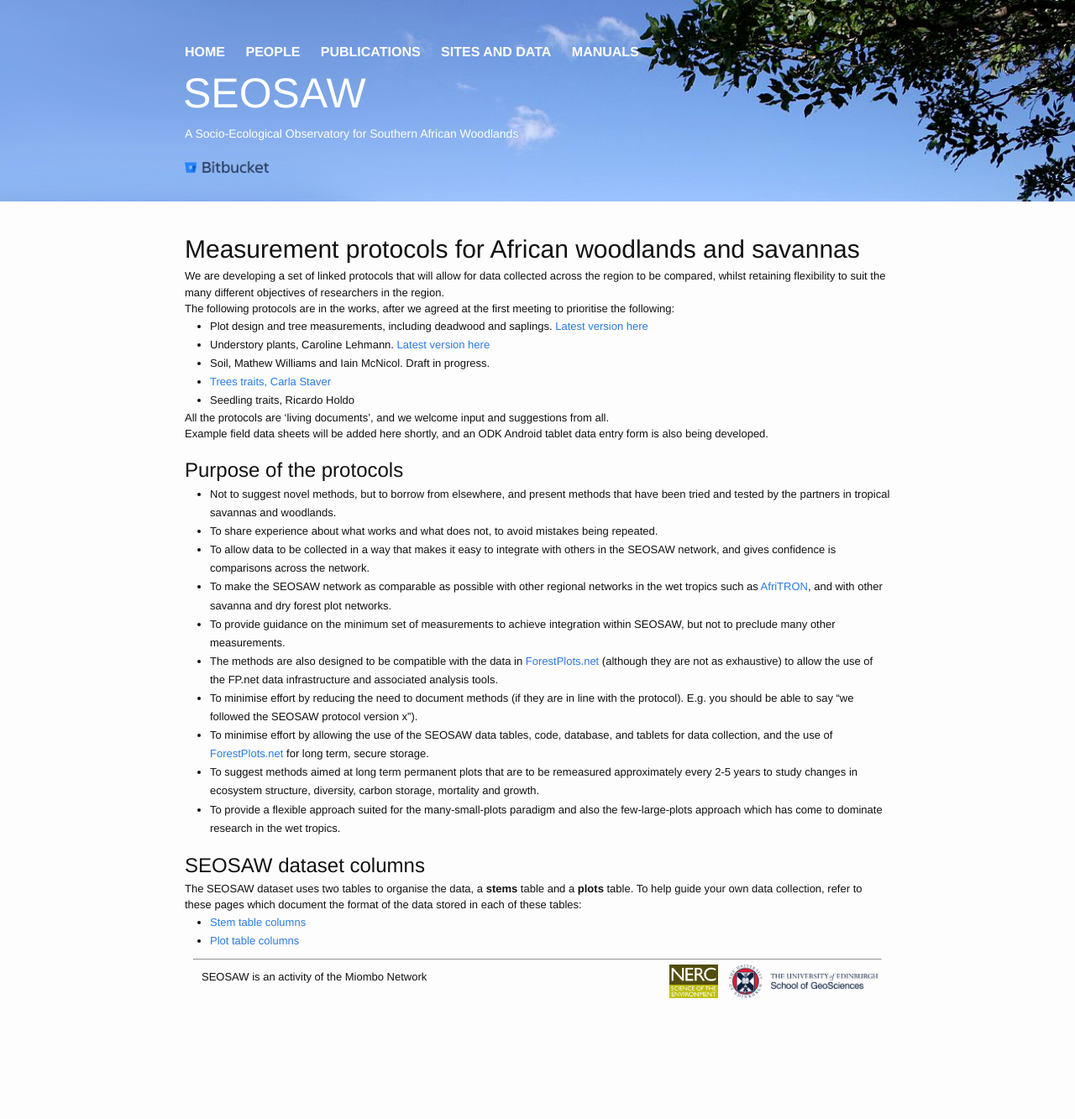
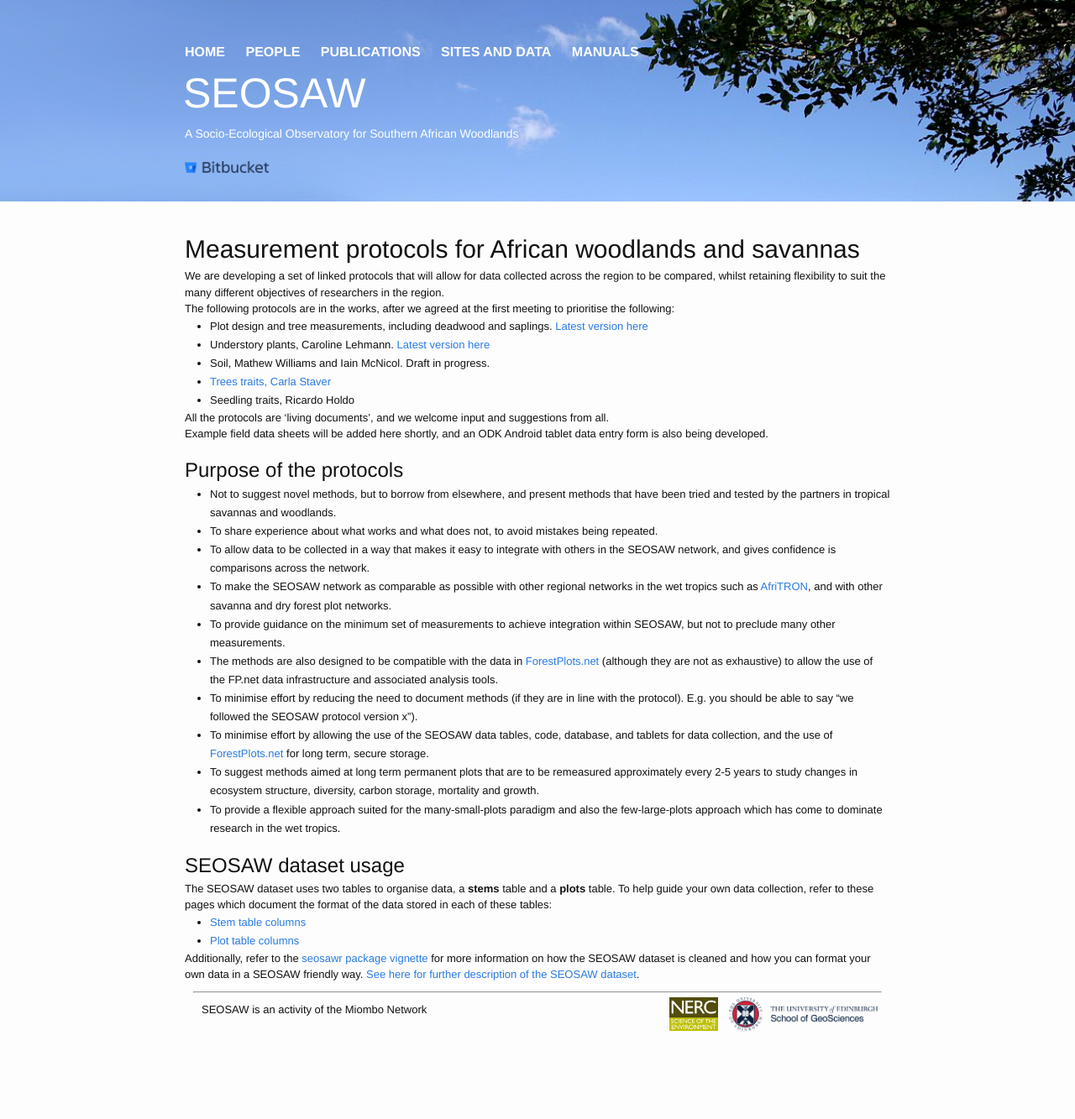
Before and after one commit to seosaw/seosaw.github.io, a Jekyll site: the page built from manuals.md, in a window 1280 px wide. Shown: the whole page at 84% size. Built offline with Jekyll 4.4.1, drawn with Linux system fonts in a browser that asks for light colours; nearby versions of some CDN libraries; our own code applies the rules of GitHub Pages for plain Markdown files; before the commit the page ends 1294 px from its top, so only the background shows below that.

Commit message:
Tiny formatting changes

```diff
--- a/manuals.md
+++ b/manuals.md
@@ -36,9 +36,11 @@ Example field data sheets will be added here shortly, and an ODK Android tablet
 * To suggest methods aimed at long term permanent plots that are to be remeasured approximately every 2-5 years to study changes in ecosystem structure, diversity, carbon storage, mortality and growth.
 * To provide a flexible approach suited for the many-small-plots paradigm and also the few-large-plots approach which has come to dominate research in the wet tropics.
 
-## SEOSAW dataset columns
+## SEOSAW dataset usage
 
-The SEOSAW dataset uses two tables to organise the data, a __stems__ table and a __plots__ table. To help guide your own data collection, refer to these pages which document the format of the data stored in each of these tables:
+The SEOSAW dataset uses two tables to organise data, a __stems__ table and a __plots__ table. To help guide your own data collection, refer to these pages which document the format of the data stored in each of these tables:
 
 * [Stem table columns]({{ site.baseurl }}/stem_columns)
 * [Plot table columns]({{ site.baseurl }}/plot_columns)
+
+Additionally, refer to the [seosawr package vignette]({{ site.baseurl }}/vignette) for more information on how the SEOSAW dataset is cleaned and how you can format your own data in a SEOSAW friendly way. [See here for further description of the SEOSAW dataset]({{ site.baseurl }}/description).
```
Also changed, not shown: data.md (+0 -1 lines).
